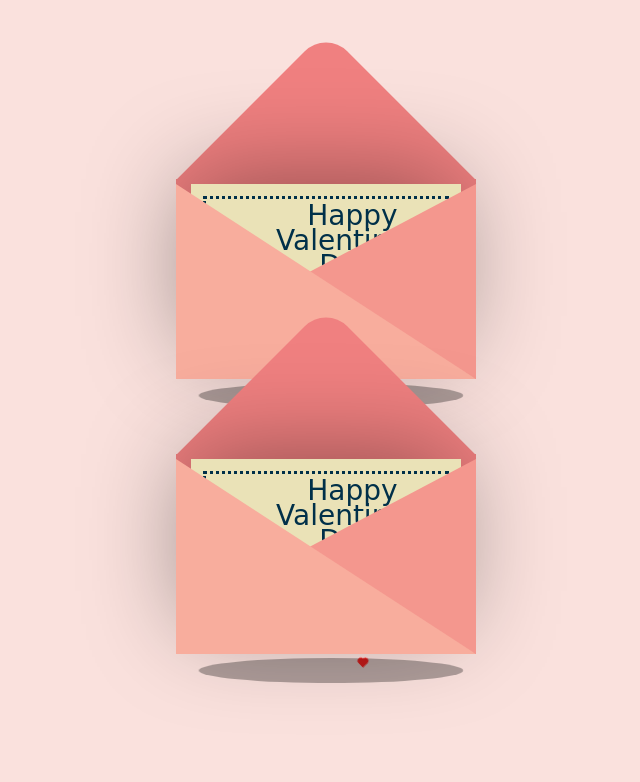
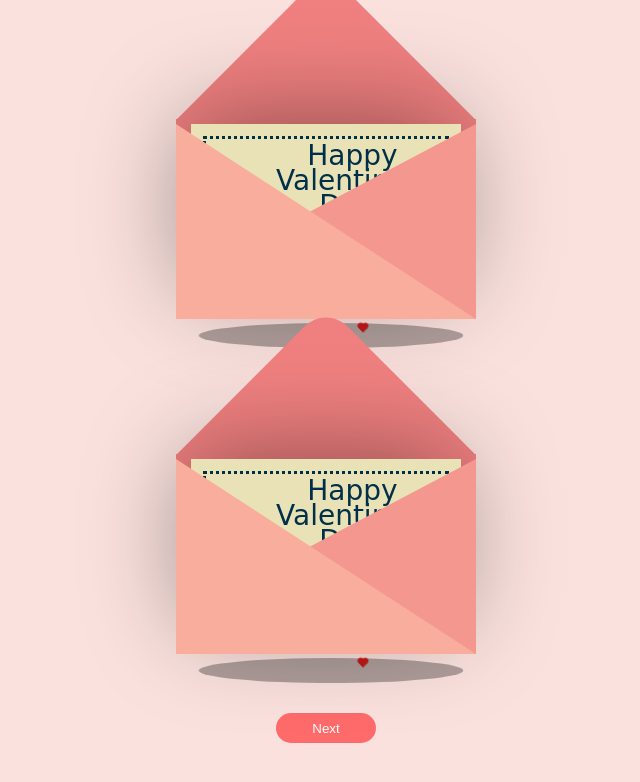
Before and after one commit to RunTheLi/February_Web, a website built with webpack: page src/template.html in a window 1280 px wide. Both pictures are taken after a click on the button "Yes". Shown: the whole page, without its empty margins (314-954 px from the left). Built offline with nearby package versions, Linux system fonts and the light colour scheme.

Commit message:
feat:add button

```diff
--- a/src/greeting.js
+++ b/src/greeting.js
@@ -32,6 +32,7 @@ export default function valentine() {
                     </div>
                 </div>
                 <div class="shadow"></div>
+                <button id="Next-Page">Next</button>
             `;
 
             // Append the letter to the body
--- a/src/styles.css
+++ b/src/styles.css
@@ -259,3 +259,14 @@ color: #d62828;
       transform: scaleX(0.85);
     }
   }
+
+#Next-Page {
+  margin-top: 30px;
+  margin-left: 100px;
+  height: 30px;
+  width: 100px;
+  border-radius: 20px;
+  background-color: #ff6b6b;
+  color: white;
+  border: none;
+}
```
